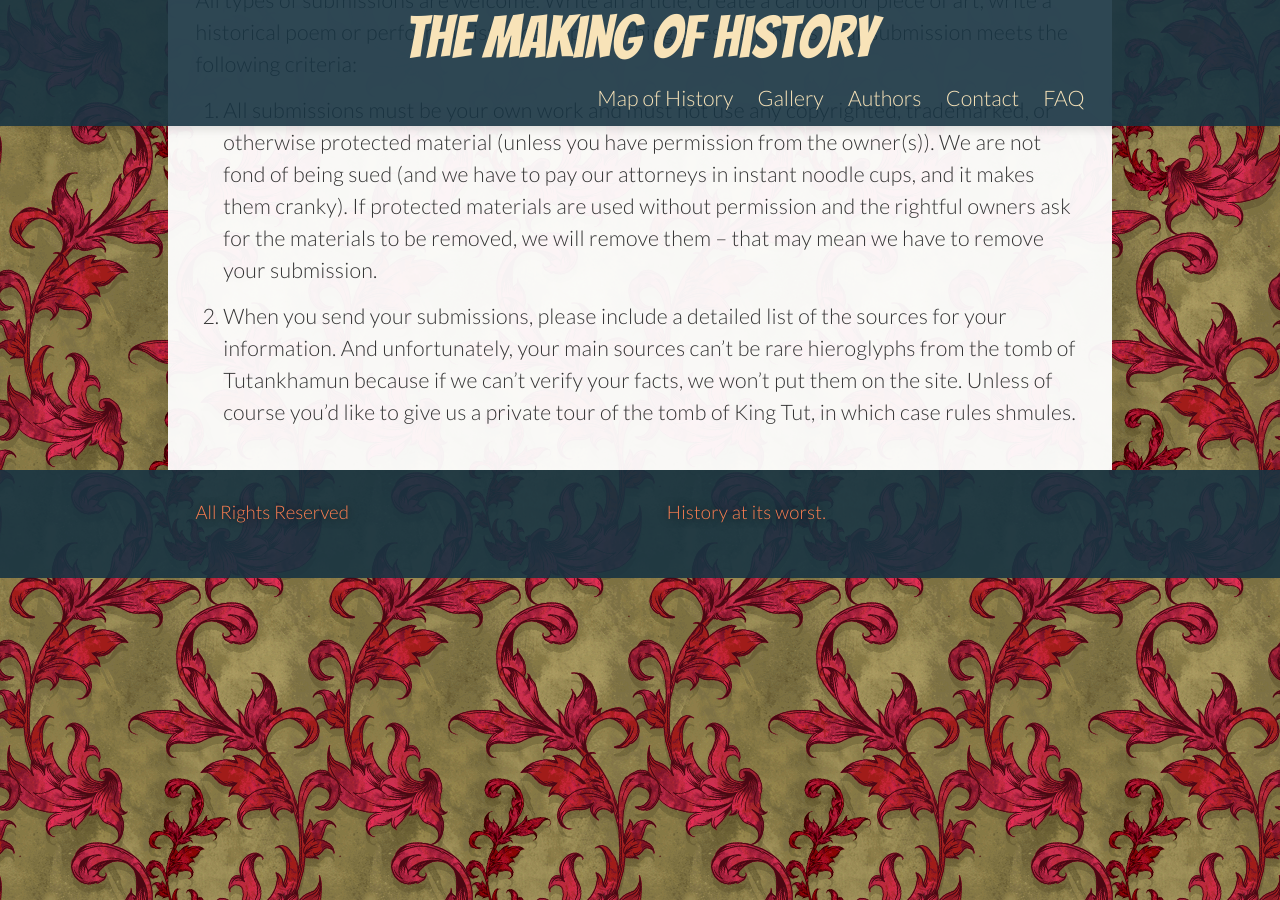
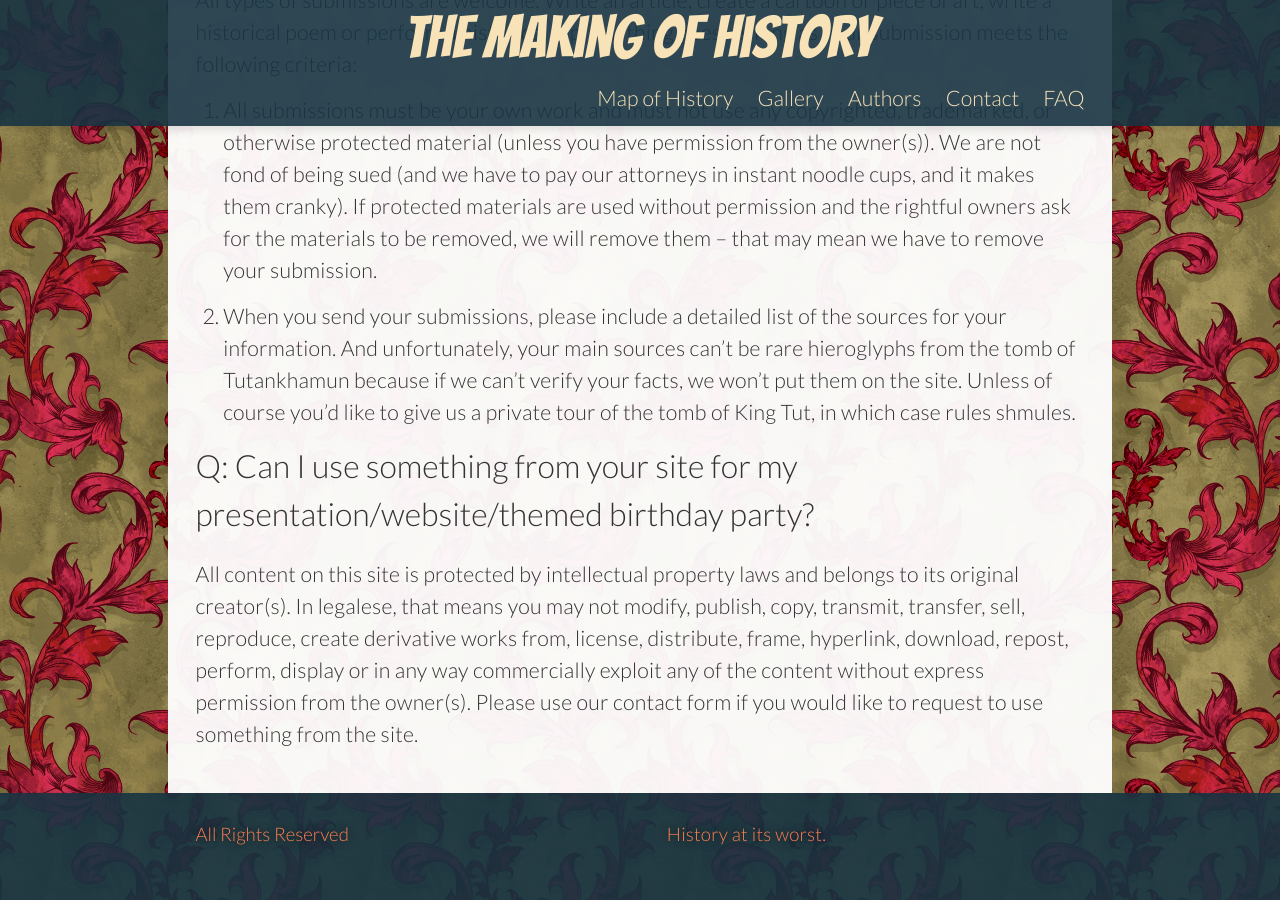
Before and after one commit to benadamstyles/making-of-history, a Jekyll site: the page built from FAQ.md, in a window 1280 px wide and 900 px high, scrolled down 1101 px. Built offline with Jekyll 4.4.1, drawn with Linux system fonts in a browser that asks for light colours.

Commit message:
Updated FAQ.md

```diff
--- a/FAQ.md
+++ b/FAQ.md
@@ -36,3 +36,7 @@
 1. All submissions must be your own work and must not use any copyrighted, trademarked, or otherwise protected material (unless you have permission from the owner(s)). We are not fond of being sued (and we have to pay our attorneys in instant noodle cups, and it makes them cranky). If protected materials are used without permission and the rightful owners ask for the materials to be removed, we will remove them -- that may mean we have to remove your submission.
 
 2. When you send your submissions, please include a detailed list of the sources for your information. And unfortunately, your main sources can't be rare hieroglyphs from the tomb of Tutankhamun because if we can’t verify your facts, we won’t put them on the site. Unless of course you'd like to give us a private tour of the tomb of King Tut, in which case rules shmules.
+
+## Q: Can I use something from your site for my presentation/website/themed birthday party?
+
+All content on this site is protected by intellectual property laws and belongs to its original creator(s). In legalese, that means you may not modify, publish, copy, transmit, transfer, sell, reproduce, create derivative works from, license, distribute, frame, hyperlink, download, repost, perform, display or in any way commercially exploit any of the content without express permission from the owner(s). Please use our contact form if you would like to request to use something from the site.
```
